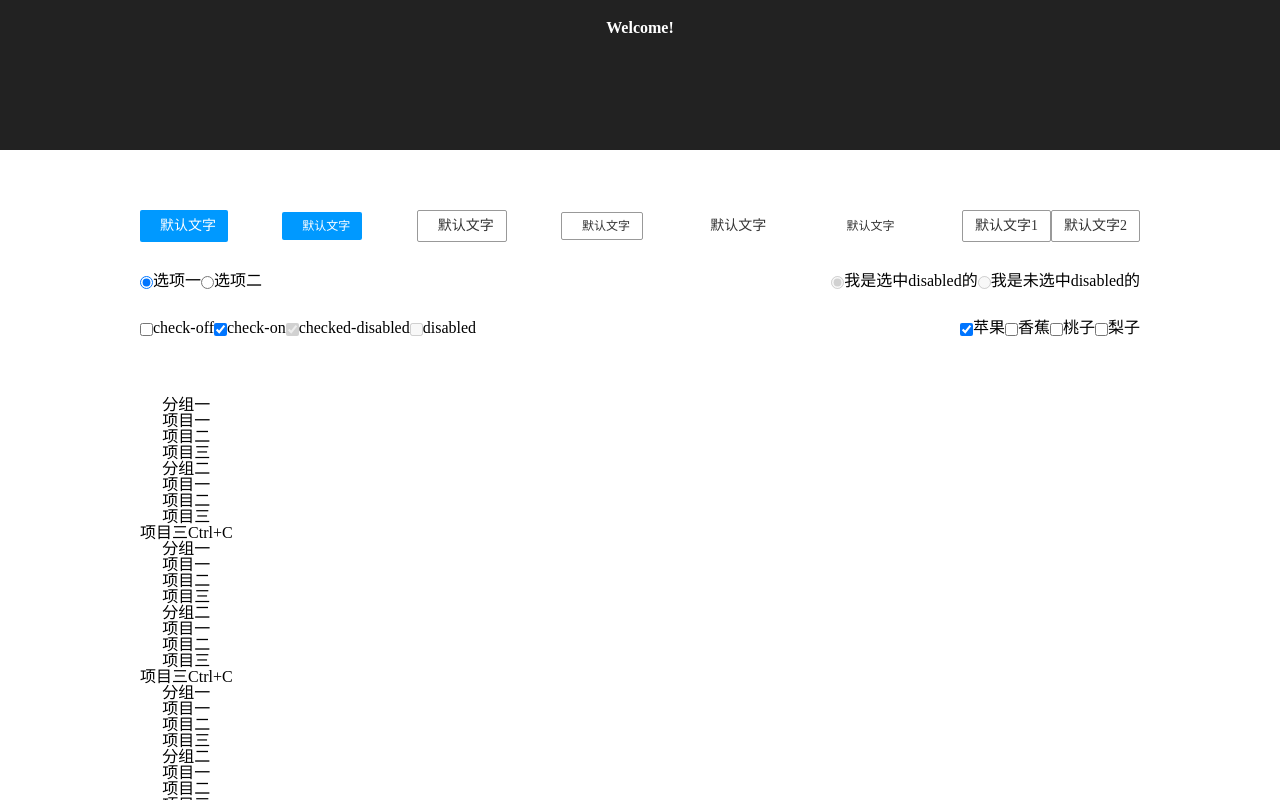
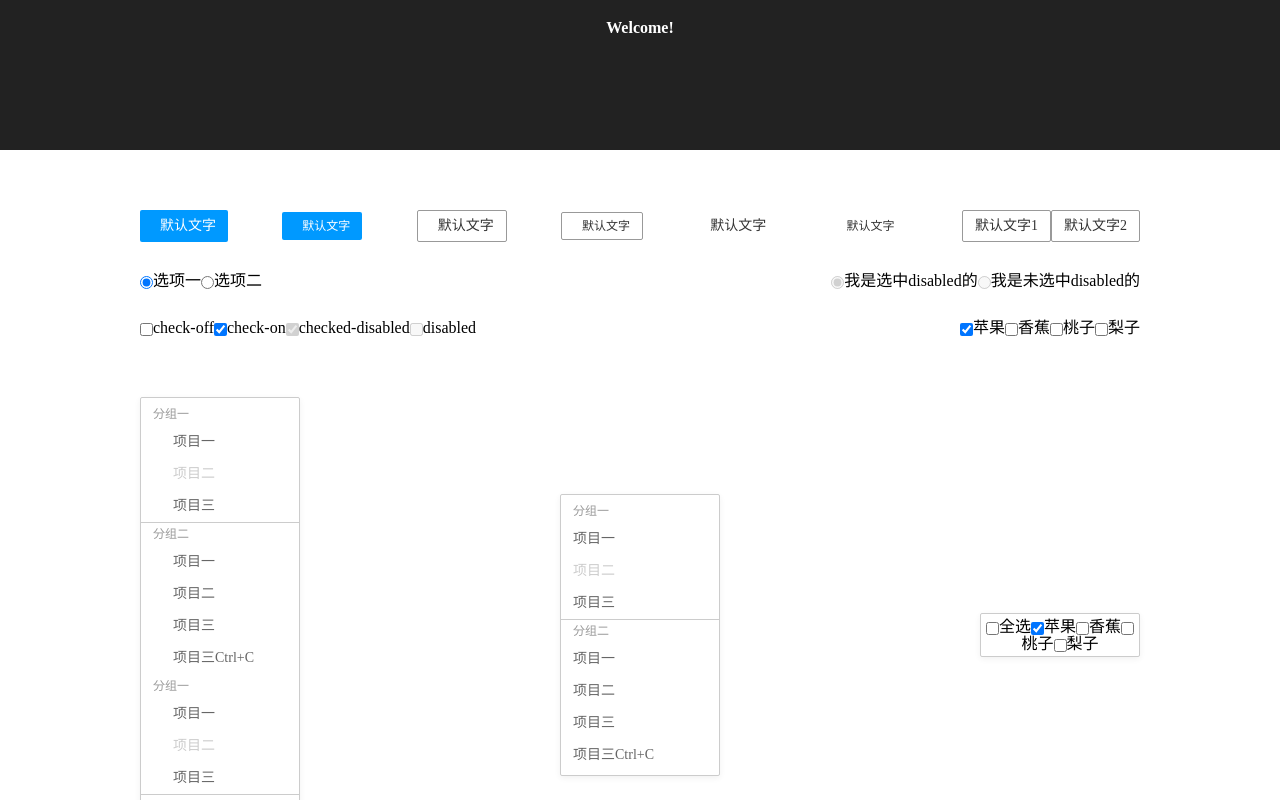
Before and after one commit to Mammut-FE/bdms-ui, a React app: page / in a window 1280 px wide. Shown: the top 800 px of the page. Built offline with nearby package versions, Linux system fonts and the light colour scheme.

Commit message:
menu class替换

```diff
--- a/src/components/button/Button.js
+++ b/src/components/button/Button.js
@@ -3,7 +3,6 @@ import PropTypes from 'prop-types';
 import classNames from 'classnames/bind'
 
 import buttonStyle from './button.scss';
-import commonStyle from '../../style/index.scss';
 
 export default class Button extends Component {
   onClick = (e) => {
--- a/src/components/menu/Menu.js
+++ b/src/components/menu/Menu.js
@@ -2,17 +2,16 @@
  * @Author: jessica(hzgujing@corp.netease.com)
  * @Date: 2018-01-05 16:12:23
  * @Last Modified by: jessica(hzgujing@corp.netease.com)
- * @Last Modified time: 2018-01-15 17:17:05
+ * @Last Modified time: 2018-05-30 19:31:29
  */
 import React, { Component} from 'react'
 import ReactDOM from 'react-dom';
 import PropTypes from 'prop-types'
-import './menu.scss'
-import '../../style/index.scss'
+import menuClass from './menu.scss'
 
 import Icon from '../icon'
 import MenuContent from './MenuContent'
-import classNames from 'classnames'
+import classNames from 'classnames/bind'
 import _ from 'lodash'
 
 const SCROLL_UNIT = 400
@@ -144,10 +143,13 @@ export default class Menu extends Component {
         const {overflowBottom, overflowTop, scrollTop, selected} = this.state
 
 
-        const menuClass = classNames('u-menu', className, {
+        let cx = classNames.bind(menuClass);
+
+        const menuClasses = cx('u-menu', className, {
             'pdb-change': overflowBottom,
             'pdt-change': overflowTop
-        })
+          });
+
 
         const childrenWithProps = React.Children.map(children, (child, index) => {
             if (!child) {
@@ -164,7 +166,7 @@ export default class Menu extends Component {
 
 
         return (
-            <div className={menuClass} style={style}>
+            <div className={menuClasses} style={style}>
                 {
                     overflowTop && (
                         <div className='handle-top' onClick={this.scrollUp.bind(this)}>
--- a/src/components/menu/MenuContent.js
+++ b/src/components/menu/MenuContent.js
@@ -3,10 +3,9 @@ import ReactDOM from 'react-dom';
 import PropTypes from 'prop-types'
 // import _ from 'lodash'
 
-import './menu.scss'
-import '../../style/index.scss'
+import menuClass from './menu.scss'
 
-import classNames from 'classnames'
+import classNames from 'classnames/bind'
 
 import MixinComponent from './MixinComponent'
 
@@ -68,8 +67,11 @@ export default class MenuContent extends MixinComponent {
         const {className, children} = this.props
         const contentClass = classNames('content', className)
 
+        let cx = classNames.bind(menuClass);
+        const contentClasses = cx('content', className)
+
         return (
-            <div className={contentClass} onScroll={this.handleScroll} onWheel={this.handleWheel.bind(this)}>
+            <div className={contentClasses} onScroll={this.handleScroll} onWheel={this.handleWheel.bind(this)}>
                 {children}
             </div>
         )
--- a/src/components/menu/MenuItem.js
+++ b/src/components/menu/MenuItem.js
@@ -2,14 +2,13 @@
  * @Author: jessica(hzgujing@corp.netease.com)
  * @Date: 2018-01-05 16:11:56
  * @Last Modified by: jessica(hzgujing@corp.netease.com)
- * @Last Modified time: 2018-01-12 17:39:38
+ * @Last Modified time: 2018-05-30 19:36:07
  */
 import React from 'react'
 import PropTypes from 'prop-types'
-import classNames from 'classnames'
+import classNames from 'classnames/bind'
 
-import './menu.scss'
-import '../../style/index.scss'
+import menuClass from './menu.scss'
 
 import MixinComponent from './MixinComponent'
 import Icon from '../icon'
@@ -41,7 +40,9 @@ export default class MenuItem extends MixinComponent {
         const { tickSelect, withCheck}= parent.props
         const handleCheck = parent.handleCheck
 
-        const meneItemClass = classNames('u-menu-item', className, {
+        let cx = classNames.bind(menuClass);
+
+        const meneItemClass = cx('u-menu-item', className, {
             'disabled': disabled,
             'divided': divided,
             'bg-selected': this.active() && !tickSelect && !withCheck,
--- a/src/components/menu/MenuTitle.js
+++ b/src/components/menu/MenuTitle.js
@@ -2,13 +2,13 @@
  * @Author: jessica(hzgujing@corp.netease.com)
  * @Date: 2018-01-08 16:25:23
  * @Last Modified by: jessica(hzgujing@corp.netease.com)
- * @Last Modified time: 2018-01-09 14:18:25
+ * @Last Modified time: 2018-05-30 19:37:24
  */
 import React from 'react'
 import PropTypes from 'prop-types'
-import classNames from 'classnames'
+import classNames from 'classnames/bind'
 
-import './menu.scss'
+import menuClass from './menu.scss'
 import '../../style/index.scss'
 
 import MixinComponent from './MixinComponent'
@@ -16,7 +16,10 @@ import MixinComponent from './MixinComponent'
 export default class MenuTitle extends MixinComponent {
     render() {
         const {className, children} = this.props
-        const meneItemClass = classNames('u-menu-title', className)
+
+        let cx = classNames.bind(menuClass)
+
+        const meneItemClass = cx('u-menu-title', className)
 
         return (
             <div className={meneItemClass}>{children}</div>
```
